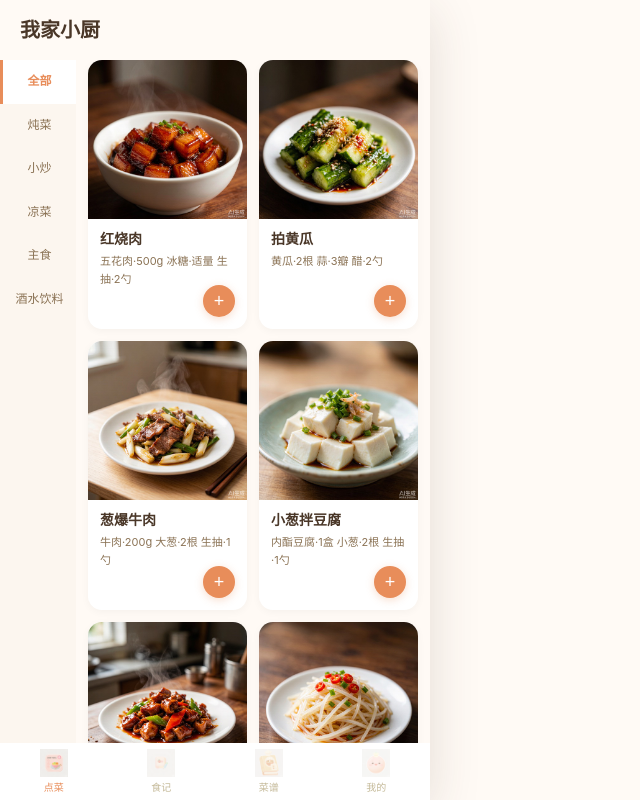
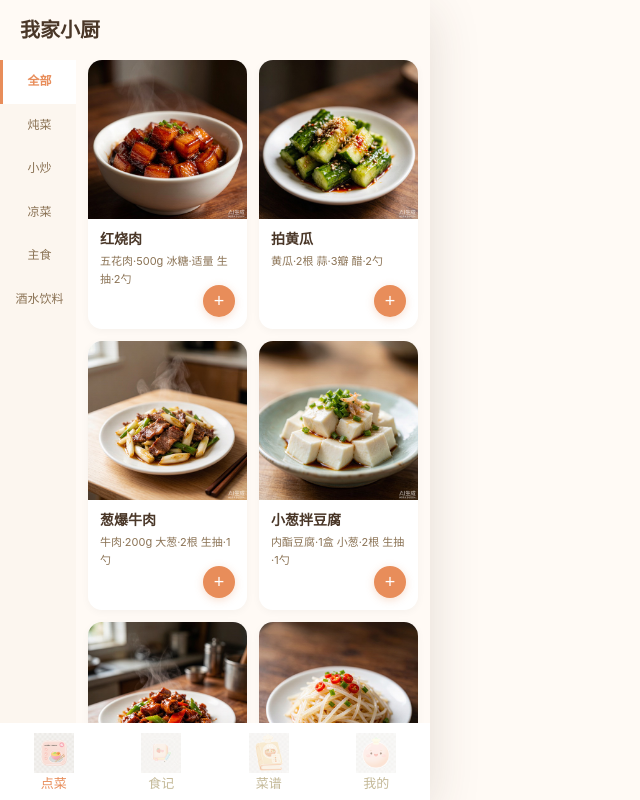
Before and after one commit to jhonx12138-create/meal-order-app, a React (Vite) app: page / in a window 1280 px wide. Shown: the whole page, without its empty margins (0-640 px from the left). Built offline with nearby package versions, Linux system fonts and the light colour scheme; the HTML template or start-up script is replaced by a standard one.

Commit message:
放大底部tab图标与文字，提升清晰度

```diff
--- a/src/components/TabBar.jsx
+++ b/src/components/TabBar.jsx
@@ -21,16 +21,16 @@
           <button
             key={tab.key}
             onClick={() => setActiveTab(tab.key)}
-            className="flex flex-col items-center flex-1 py-1.5 gap-0.5 transition-colors duration-200 border-none bg-transparent cursor-pointer"
+            className="flex flex-col items-center flex-1 py-2.5 gap-1 transition-colors duration-200 border-none bg-transparent cursor-pointer"
             style={{ color: isActive ? '#E88D5A' : '#C4B998' }}
           >
             <img
               src={tab.icon}
               alt={tab.label}
-              className="w-7 h-7 object-contain"
+              className="w-10 h-10 object-contain"
               style={{ opacity: isActive ? 1 : 0.55 }}
             />
-            <span className="text-[10px]">{tab.label}</span>
+            <span className="text-[13px] font-medium leading-none">{tab.label}</span>
           </button>
         );
       })}
```
